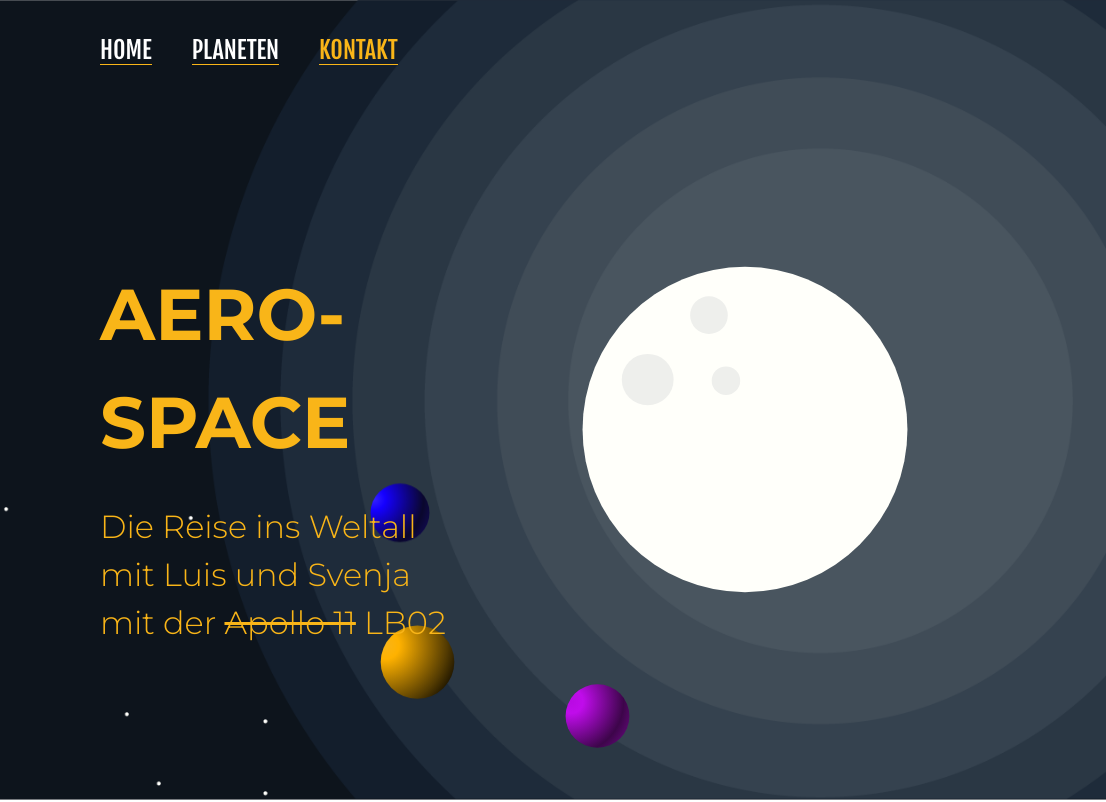
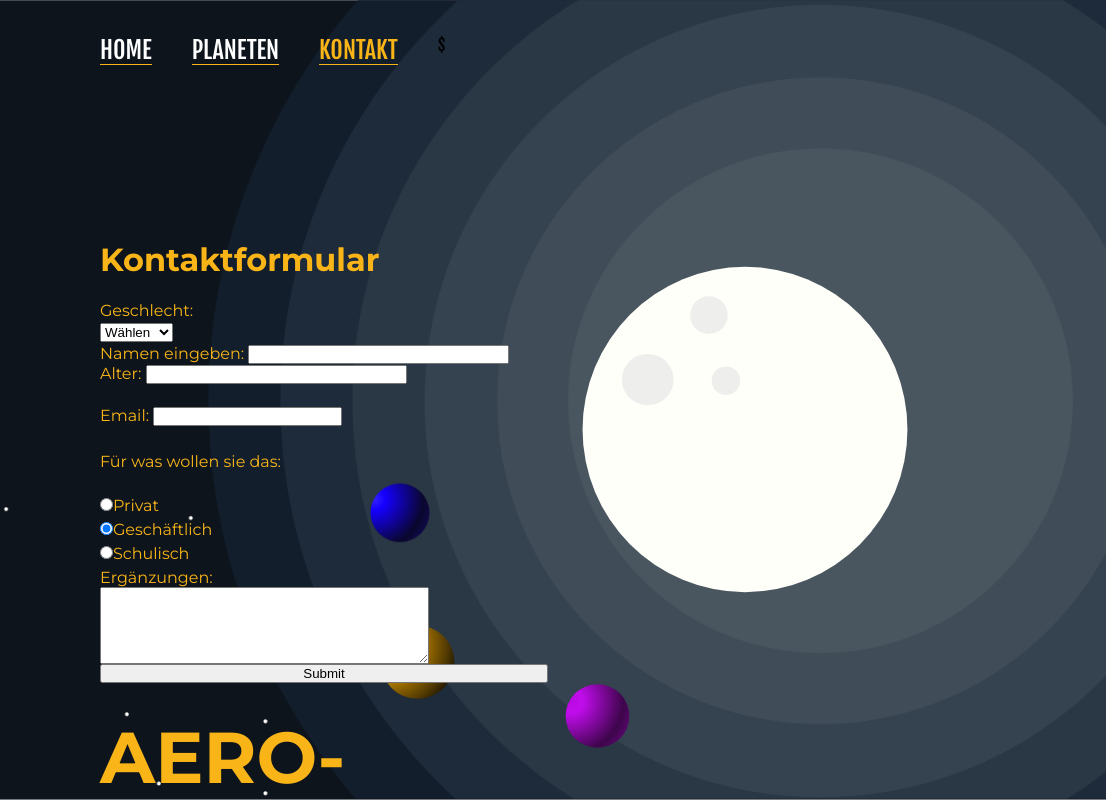
Before and after one commit to gislersv/307_lb02_00, a plain HTML site: page kontakt.html in a window 1280 px wide. Shown: the top 802 px of the page, 0-1106 px from the left. Drawn offline with Linux system fonts and the light colour scheme.

Commit message:
getestet

```diff
--- a/kontakt.html
+++ b/kontakt.html
@@ -17,7 +17,7 @@
             <li><a href="./index.html">HOME</a></li>
             <li><a href="./planeten.html">PLANETEN</a></li>
             <li><a class="active" href="./kontakt.html">KONTAKT</a></li>
-
+$
         </ul>
     </nav>
     <a href="./index.html"><img src="./images/logos/weiss_logolb02-03.png" alt="logo"/></a>
@@ -32,6 +32,48 @@
     </label>
 </section>
 <main class="begruessungstext">
+    <head>
+        <meta http-equiv="Content-Type" content="text/html; charset=UTF-8">
+        <title>Kontaktformular</title>
+    </head>
+    <body>
+    <h1>Kontaktformular</h1>
+    <p>
+        Geschlecht:<br>
+        <select name="thema1">
+            <option value="val1" selected>Wählen</option>
+            <option value="val2">Weiblich</option>
+            <option value="val3">mänlich</option>
+            <option value="val4">anderes</option>
+        </select>
+    </p>
+    <form>
+        Namen eingeben:
+        <input type="text" name="einName" size="30" maxlength="40">
+    </form>
+    <form>
+        Alter:
+        <input type="text" name="einName" size="30" maxlength="40">
+    </form>
+    <p>Email:
+        <input name="email" type="email" required size="21" maxlength="50"></p>
+    <form>
+        <p>Für was wollen sie das:</p>
+        <p>
+            <input type="radio" name="room" value="budget">Privat<br>
+            <input type="radio" name="room" value="standard" checked>Geschäftlich<br>
+            <input type="radio" name="room" value="deluxe">Schulisch
+        </p>
+    </form>
+    <form>
+        Ergänzungen:<br>
+        <textarea name="txt" rows="5" cols="39" maxlength="2500">
+          </textarea>
+    </form>
+    <input type="submit" value="Submit">
+    </body>
+</html>
+
     <p id="aerospace">AERO-SPACE</p>
     <p id="Reise">Die Reise ins Weltall<br> mit Luis und Svenja mit der <s>Apollo 11</s> LB02</p>
 </main>
```
